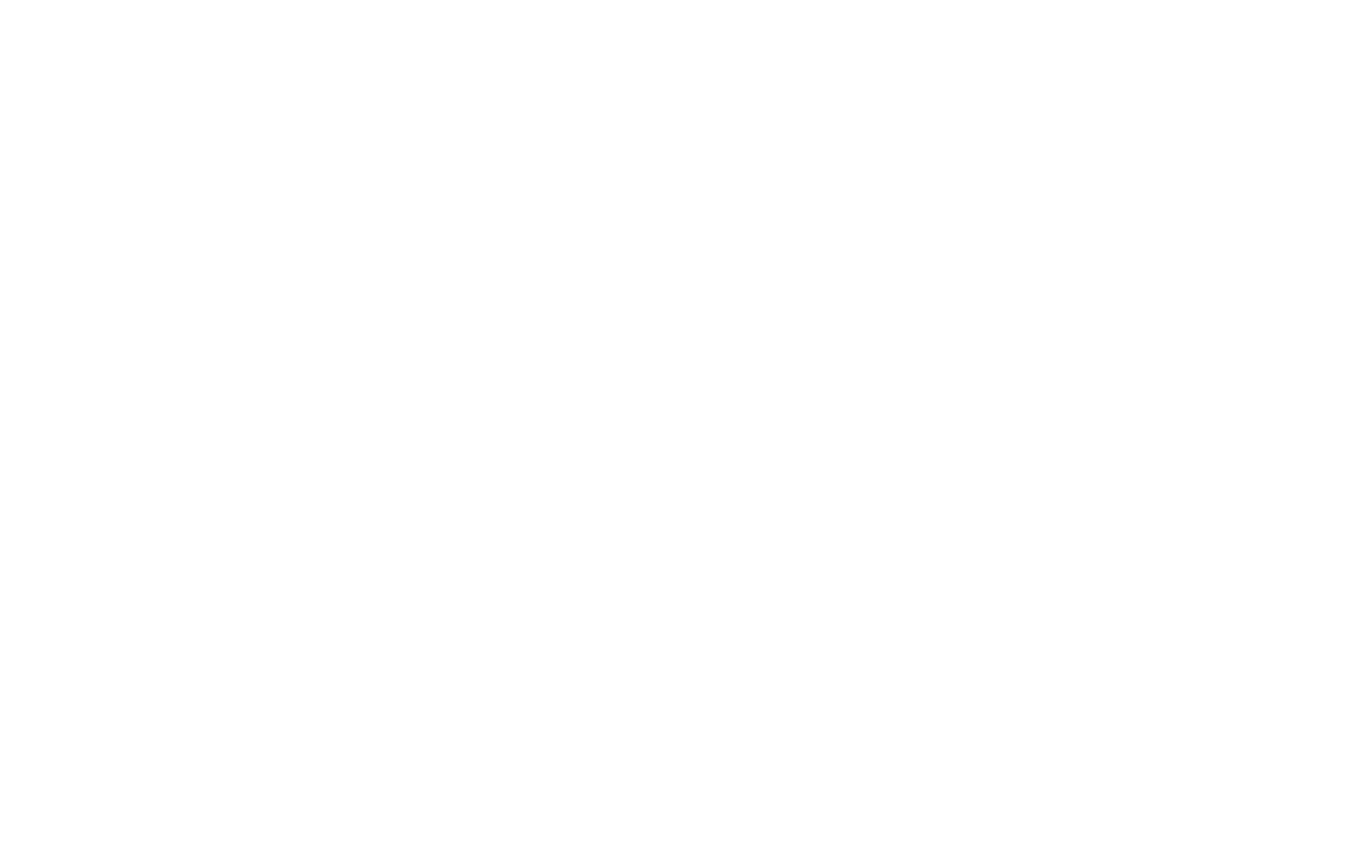
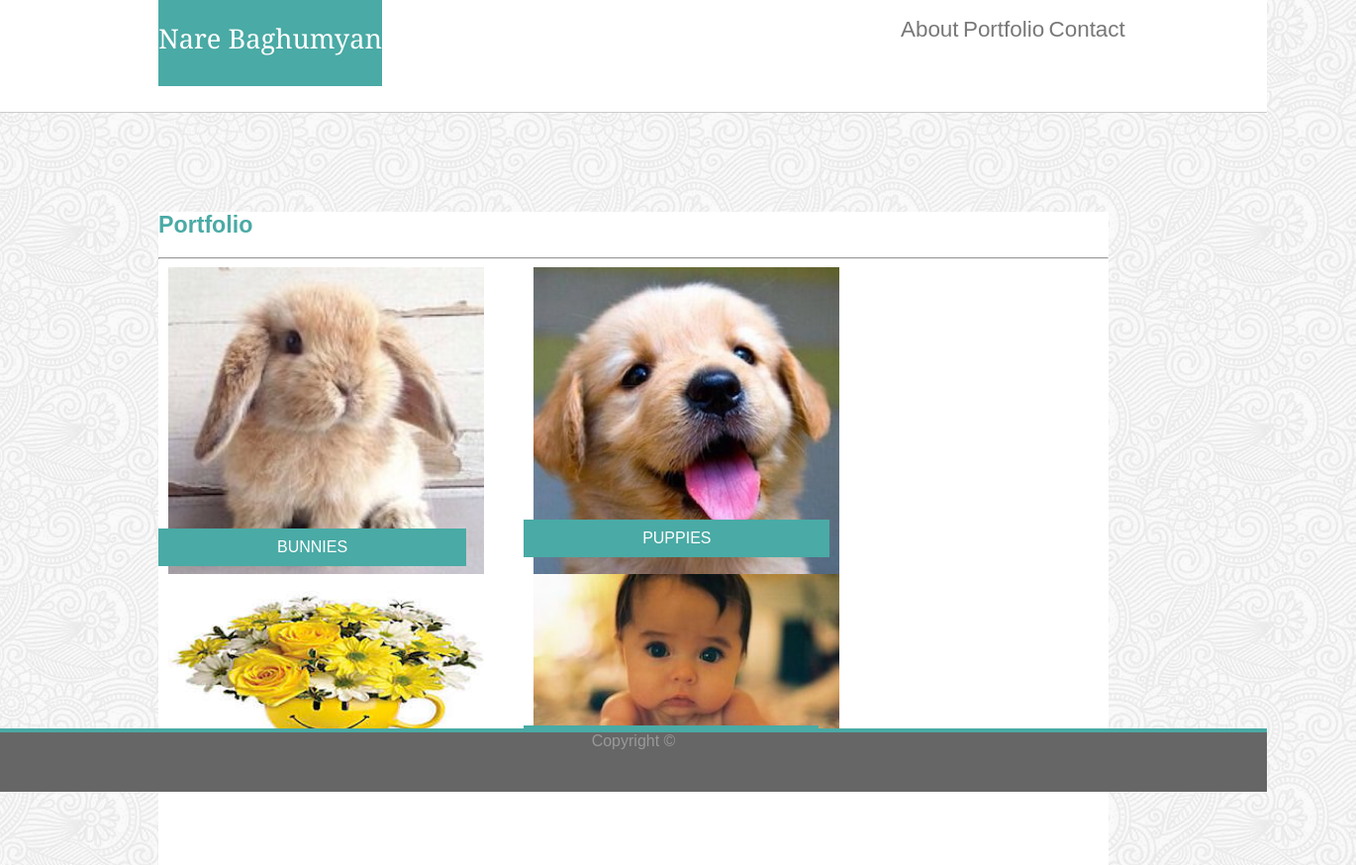
Before and after one commit to Narealberti/Basic-Portfolio, a plain HTML site: page projects/Basic-Portfolio/portfolio.html in a window 1280 px wide. Shown: the top 874 px of the page at 99% size, 1370 px wide, since content can reach past the window. Before the commit the page ends 800 px from the top, so only its background shows below. Drawn offline with Linux system fonts and the light colour scheme.

Commit message:
homework done

```diff
--- /dev/null
+++ b/projects/Basic-Portfolio/Lorem.css
@@ -0,0 +1,29 @@
+
+body {
+  padding: 0;
+  margin: 0;
+  font-family: Georgia, "Times New Roman", Times, serif;
+  font-size: 18px;
+  line-height: 150%;
+  color: gray;
+  background: pink;
+}
+
+
+h1 {
+  padding: 20px 0;
+  margin: 0;
+  margin-bottom: 20px;
+  font-size: 28px;
+  color: #bbbbbb;
+  text-align: center;
+}
+
+p {
+    padding: 0;
+    margin: 0;
+    font-family: Georgia, "Times New Roman", Times, serif;
+    font-size: 18px;
+    line-height: 150%;
+    color: #bbbbbb;
+    background: #efeee7;}
--- /dev/null
+++ b/projects/Basic-Portfolio/Loren Ipsum class activity.html
@@ -0,0 +1,45 @@
+<!DOCTYPE html>
+<head>
+    <title>Loren Ipsum</title>
+
+    <link rel="stylesheet" href="lorem.css">
+    <link rel="stylesheet" href="https://stackpath.bootstrapcdn.com/bootstrap/4.1.3/css/bootstrap.min.css" integrity="sha384-MCw98/SFnGE8fJT3GXwEOngsV7Zt27NXFoaoApmYm81iuXoPkFOJwJ8ERdknLPMO" crossorigin="anonymous">
+</head>
+
+<html>
+
+<body>
+
+    <header>
+
+
+<h1>Loren Ipsum class activity</h1>
+
+    </header>
+
+
+<a href="=https://www.lipsum.com/"></a>
+
+<p>Lorem ipsum dolor sit amet, consectetur adipiscing elit, sed do eiusmod tempor incididunt ut labore et dolore magna aliqua. Scelerisque viverra mauris in aliquam. Metus dictum at tempor commodo. Neque vitae tempus quam pellentesque nec nam aliquam sem et. Vitae auctor eu augue ut lectus arcu bibendum at varius. Dapibus ultrices in iaculis nunc. Quis commodo odio aenean sed adipiscing diam donec. Tellus integer feugiat scelerisque varius morbi enim nunc. Egestas integer eget aliquet nibh praesent tristique magna. Mus mauris vitae ultricies leo. Vitae purus faucibus ornare suspendisse sed nisi lacus sed viverra. Diam donec adipiscing tristique risus nec feugiat in fermentum posuere. Morbi blandit cursus risus at ultrices.
+
+Orci phasellus egestas tellus rutrum tellus. Tempus imperdiet nulla malesuada pellentesque. Ultricies tristique nulla aliquet enim tortor. Egestas sed tempus urna et pharetra pharetra. Nunc sed blandit libero volutpat sed. Porttitor massa id neque aliquam vestibulum morbi. Sed faucibus turpis in eu. Tellus elementum sagittis vitae et. Et ligula ullamcorper malesuada proin libero nunc consequat interdum. Hac habitasse platea dictumst quisque. Suspendisse potenti nullam ac tortor. Scelerisque mauris pellentesque pulvinar pellentesque habitant morbi tristique. In fermentum et sollicitudin ac orci. Ut morbi tincidunt augue interdum velit euismod in. Parturient montes nascetur ridiculus mus. Vulputate eu scelerisque felis imperdiet proin fermentum. Facilisis mauris sit amet massa.
+
+Rhoncus urna neque viverra justo nec ultrices dui. Id faucibus nisl tincidunt eget nullam non nisi est sit. Nunc sed velit dignissim sodales ut eu sem integer vitae. Viverra aliquet eget sit amet tellus. Non diam phasellus vestibulum lorem sed risus ultricies tristique nulla. Integer enim neque volutpat ac tincidunt vitae. Facilisis gravida neque convallis a cras semper auctor. Lectus sit amet est placerat in egestas. Magna eget est lorem ipsum dolor sit. Mauris cursus mattis molestie a. Dignissim enim sit amet venenatis urna cursus. Diam phasellus vestibulum lorem sed risus ultricies tristique nulla aliquet. At ultrices mi tempus imperdiet nulla malesuada. Placerat in egestas erat imperdiet. Mi quis hendrerit dolor magna. Dolor sit amet consectetur adipiscing elit ut aliquam. Massa ultricies mi quis hendrerit dolor magna. Posuere sollicitudin aliquam ultrices sagittis orci. Feugiat pretium nibh ipsum consequat nisl vel pretium lectus quam. Viverra maecenas accumsan lacus vel.
+
+Magna fermentum iaculis eu non. Sagittis id consectetur purus ut faucibus pulvinar. Ac turpis egestas maecenas pharetra convallis posuere. Aliquam purus sit amet luctus venenatis. Senectus et netus et malesuada fames. Euismod elementum nisi quis eleifend quam adipiscing vitae proin sagittis. Pharetra et ultrices neque ornare aenean euismod elementum. Massa eget egestas purus viverra accumsan in. Velit scelerisque in dictum non consectetur. Volutpat consequat mauris nunc congue nisi vitae. Sed risus pretium quam vulputate dignissim suspendisse in est. Vel turpis nunc eget lorem dolor sed viverra. Aenean vel elit scelerisque mauris pellentesque pulvinar pellentesque. Risus commodo viverra maecenas accumsan lacus. Non odio euismod lacinia at quis risus sed vulputate.
+
+Congue mauris rhoncus aenean vel elit scelerisque mauris. In fermentum posuere urna nec tincidunt praesent semper. Nulla pellentesque dignissim enim sit amet venenatis. Cursus risus at ultrices mi tempus imperdiet nulla malesuada. Nulla aliquet enim tortor at auctor urna nunc id. Massa id neque aliquam vestibulum morbi blandit cursus. Id aliquet risus feugiat in ante metus dictum at tempor. Cursus sit amet dictum sit amet justo donec. Arcu cursus vitae congue mauris rhoncus. Ipsum consequat nisl vel pretium lectus quam id leo in. At augue eget arcu dictum varius duis. Condimentum id venenatis a condimentum vitae. Nisl vel pretium lectus quam id leo in vitae turpis. At augue eget arcu dictum varius duis at. Sed risus pretium quam vulputate dignissim suspendisse in est ante.</p>
+
+<button type="button" class="btn btn-primary">Primary</button>
+<button type="button" class="btn btn-secondary">Secondary</button>
+<button type="button" class="btn btn-success">Success</button>
+<button type="button" class="btn btn-danger">Danger</button>
+<button type="button" class="btn btn-warning">Warning</button>
+<button type="button" class="btn btn-info">Info</button>
+<button type="button" class="btn btn-light">Light</button>
+<button type="button" class="btn btn-dark">Dark</button>
+
+<button type="button" class="btn btn-link">Link</button>
+</body>
+
+</html>
--- a/projects/Basic-Portfolio/assets/css/style.css
+++ b/projects/Basic-Portfolio/assets/css/style.css
@@ -0,0 +1,165 @@
+html {
+	box-sizing: border-box;
+}
+*, *:before, *:after {
+	box-sizing: inherit;
+}
+body {
+  background-image: url("../../assets/images/full-bloom.png");
+  color: #777777;
+  font-family: 'Arial', 'Helvetica Neue', Helvetica, sans-serif;
+  margin: 0;
+  overflow: auto;
+}
+
+
+.wrapper-main {
+  width: 960px;
+  margin: 100px auto;
+  background-color: #fff;
+
+}
+
+
+.clearfix::after {
+    content: "";
+    clear: both;
+    display: table;
+}
+
+img {
+  float: left;
+  margin: 10px 15px 15px 10px;
+  border: 50px;
+  overflow: auto;
+}
+
+
+#nav {
+  width: 100%;
+  background: #fff;
+  border-bottom: 1px solid #cccccc;
+}
+
+#nav div {
+  width: 960px;
+  margin: 0 auto;
+  overflow: hidden;
+}
+#nav span {
+  font-size: 170%;
+  padding: 20px 0 30px;
+  font-family: 'Georgia', Times, Times New Roman, serif;
+  color: #ffffff;
+  background-color: #4aaaa5;
+  float: left;
+
+
+}
+#nav a {
+  text-decoration: none;
+  font-size: 140%;
+  color: #777777;
+  position: relative;
+  left: 500px;
+
+}
+
+
+#nav-menu {
+
+position: relative;
+bottom: 70px;
+left: 250px;
+
+}
+
+
+
+h1 {
+  font-size: 145%;
+  color: #4aaaa5;
+
+}
+
+
+
+
+p {
+  font-family: 'Arial', 'Helvetica Neue', Helvetica, sans-serif;
+  text-align: left;
+  line-height: 2;
+
+
+
+}
+
+
+.footer {
+   position: fixed;
+   left: 0;
+   bottom: 0;
+   height: 8%;
+   width: 100%;
+   background-color: #666666;
+   color: #999999;
+   text-align: center;
+   border-top: 4px solid #4aaaa5;
+}
+
+
+/*------Portfolio---------*/
+
+.title {
+  text-align: center;
+  color: #ffffff;
+  background-color: #4aaaa5;
+  padding: 10px 120px;
+  display: inline-block;
+  position: relative;
+  bottom: 70px;
+
+}
+
+.root-frame {
+  display: grid;
+  grid-template-columns: repeat(3,1fr);
+  grid-template-rows: repeat(3, 1fr);
+  grid-gap: 10px 50px;
+  position: relative;
+  bottom: 10px;
+}
+
+.root-frame img {
+  width: 100%;
+}
+
+.box1 {
+  grid-column: 1;
+  grid-row: 1;
+  height: 300px;
+}
+
+.box2 {
+  grid-column: 2;
+  grid-row: 1;
+  height: 300px;
+}
+
+.box3 {
+  grid-column: 1;
+  grid-row: 2;
+  height: 300px;
+}
+
+.box4 {
+  grid-column: 2;
+  grid-row: 2;
+  height: 300px;
+}
+
+.box5 {
+  grid-column: 1;
+  grid-row: 3;
+  height: 300px;
+}
--- a/projects/Basic-Portfolio/portfolio.html
+++ b/projects/Basic-Portfolio/portfolio.html
@@ -0,0 +1,82 @@
+<!DOCTYPE html>
+
+<html
+
+lang="en-us">
+
+</html>
+
+<head>
+
+  <title>Portfolio</title>
+
+  <link rel="stylesheet" href="assets/css/style.css">
+
+</head>
+
+
+<body>
+
+<header>
+      <nav id="nav">
+          <div>
+            <span>Nare Baghumyan</span>
+          </div>
+          <div id="nav-menu">
+            <a href="../Basic-Portfolio/index.html" alt="About Me">About</a>
+            <a href="../Basic-Portfolio/portfolio.html" alt="My Portfolio">Portfolio</a>
+            <a href="../Basic-Portfolio/contact.html" alt="Contact Information">Contact</a>
+          </div>
+      </nav>
+</header>
+
+        <section class="wrapper-main">
+
+            <h1>Portfolio</h1>
+            <hr>
+
+            <div class="root-frame">
+
+                <div class="box1">
+                    <img src="../Basic-Portfolio/assets/images/bunny.jpg" alt="Cute Bunnies">
+                        <div class="title">
+                            BUNNIES
+                        </div>
+                </div>
+
+                <div class="box2">
+                    <img src="../Basic-Portfolio/assets/images/puppy.jpeg" alt="Cute Puppies">
+                        <div class="title">
+                            PUPPIES
+                        </div>
+                </div>
+
+                <div class="box3">
+                    <img src="../Basic-Portfolio/assets/images/flower.jpeg" alt="Beautiful Flowers">
+                        <div class="title">
+                            FLOWERS
+                        </div>
+                </div>
+
+                <div class="box4">
+                    <img src="../Basic-Portfolio/assets/images/baby.jpg" alt="Cute Babies">
+                        <div class="title">
+                            BABIES
+                        </div>
+                </div>
+
+                <div class="box5">
+                    <img src="../Basic-Portfolio/assets/images/masis.jpg" alt="Ararat">
+                        <div class="title">
+                            SCENIC VIEWS
+                        </div>
+                </div>
+
+            </div>
+        </section>
+
+
+
+<div class="footer">
+        Copyright ©
+</div>
```
Also changed, not shown: projects/Basic-Portfolio/Warmupactivity.html (added, +116 -0 lines), projects/Basic-Portfolio/bootstrapdemo.html (added, +123 -0 lines), projects/Basic-Portfolio/contact.html (+43 -0 lines), projects/Basic-Portfolio/index.html (+39 -28 lines), projects/Basic-Portfolio/assets/images/IMG_0013.jpg, projects/Basic-Portfolio/assets/images/baby.jpg (added), projects/Basic-Portfolio/assets/images/bunny.jpg (added), projects/Basic-Portfolio/assets/images/flower.jpeg (added), projects/Basic-Portfolio/assets/images/full-bloom.png (added), projects/Basic-Portfolio/assets/images/masis.jpg (added), projects/Basic-Portfolio/assets/images/puppy.jpeg (added), 2 other files.
